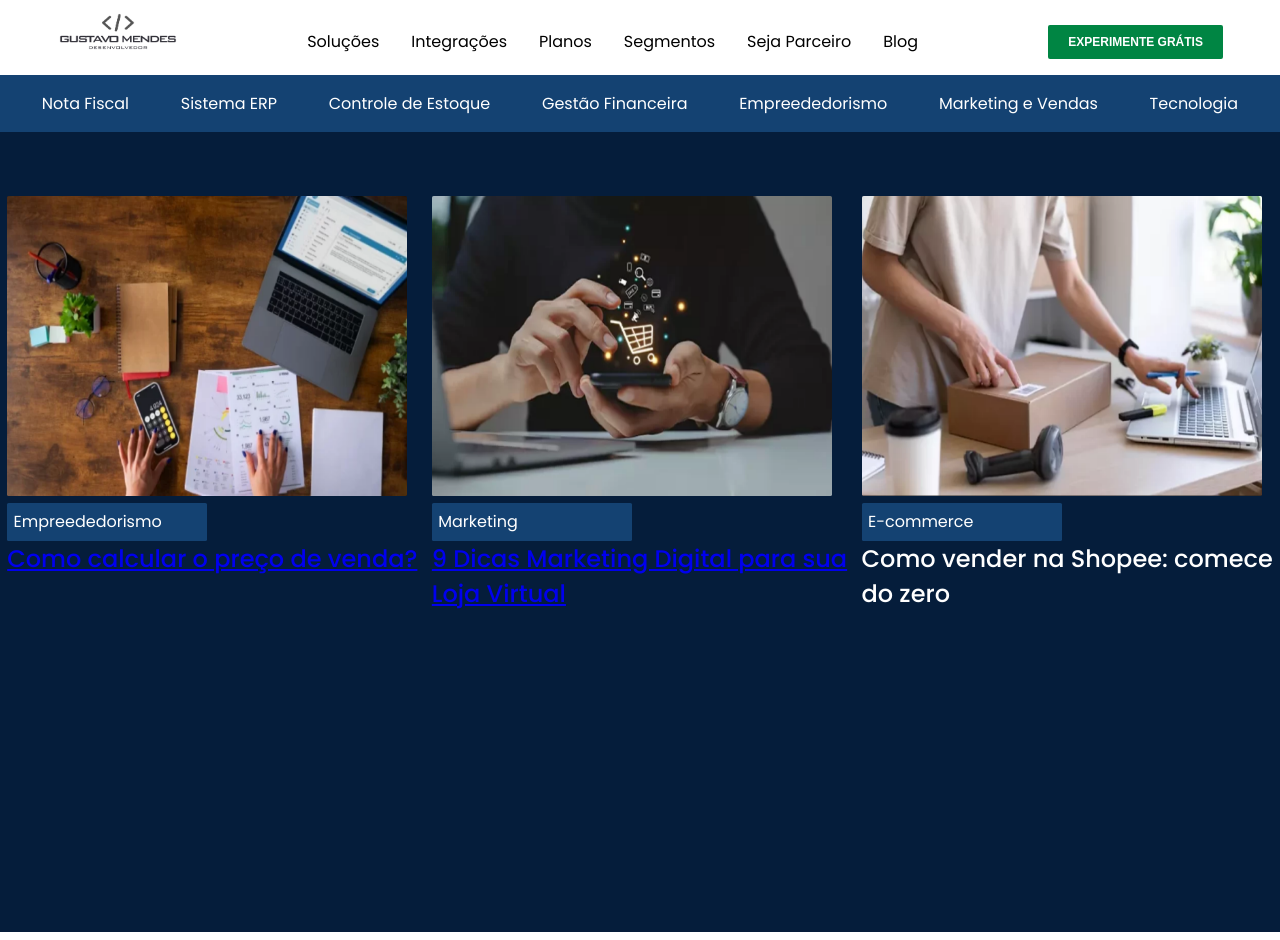
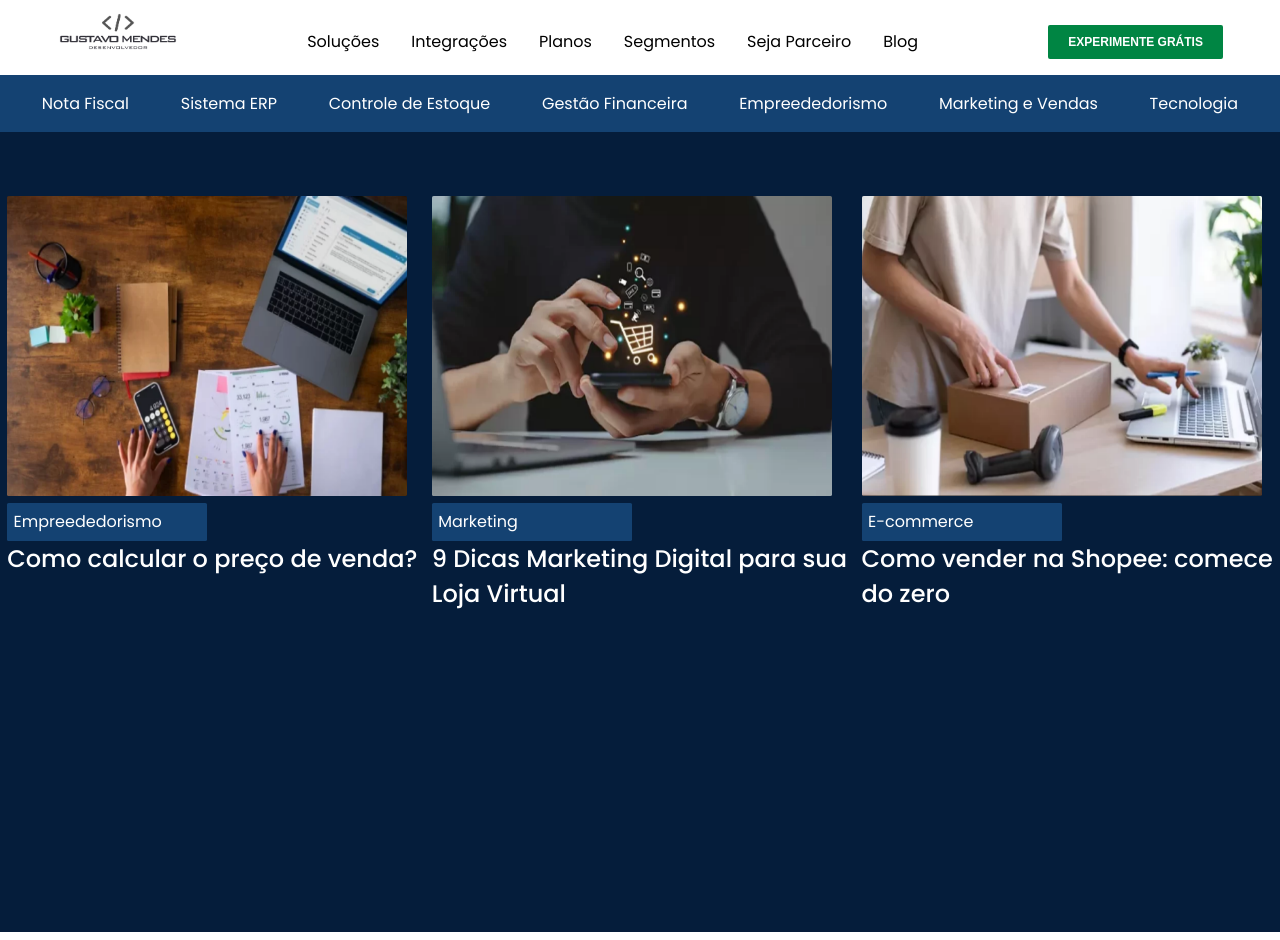
Before and after one commit to GustavoRMendes/sistema-de-cotacao, a Next.js app: page /blog in a window 1280 px wide. Built offline with nearby package versions, Linux system fonts and the light colour scheme.

Commit message:
links removed and style color white

```diff
--- a/src/app/blog/page.tsx
+++ b/src/app/blog/page.tsx
@@ -24,7 +24,7 @@ export default function BlogPage () {
             <Image style={{ borderRadius: '.1rem' }} src='/calcular.png' alt='' height={300} width={400} />
           </Link>
           <p className={styles.paragraph}>Empreededorismo</p>
-          <h3 className={styles.titleCard}> <a href='https://www.sebrae-sc.com.br/blog/como-calcular-o-preco-de-um-produto' target='_blank'> Como calcular o preço de venda? </a> </h3>
+          <h3 className={styles.titleCard}> <a href='https://www.sebrae-sc.com.br/blog/como-calcular-o-preco-de-um-produto' target='_blank'  className={styles.a}> Como calcular o preço de venda? </a> </h3>
 
         </div>
         <div>
@@ -32,7 +32,7 @@ export default function BlogPage () {
             <Image style={{ borderRadius: '.1rem' }} src='/marketing.png' alt='' height={300} width={400} />
           </Link>
             <p className={styles.paragraph}>Marketing</p>
-            <h3 className={styles.titleCard}> <a href="https://www.mlabs.com.br/blog/marketing-digital-para-ecommerce" target='_blank'>9 Dicas Marketing Digital para sua <br />Loja Virtual</a></h3>
+            <h3 className={styles.titleCard}> <a href="https://www.mlabs.com.br/blog/marketing-digital-para-ecommerce" target='_blank'  className={styles.a}>9 Dicas Marketing Digital para sua <br />Loja Virtual</a></h3>
 
         </div>
         <div>
```
